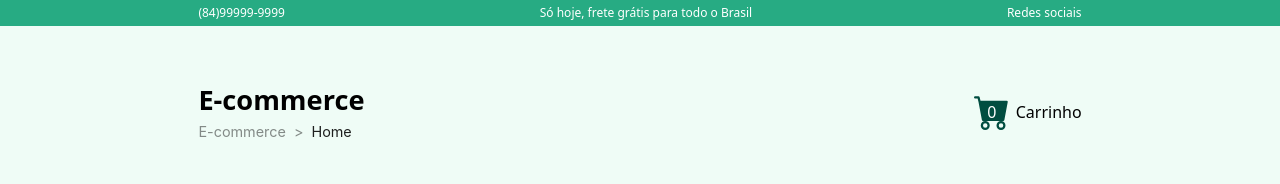
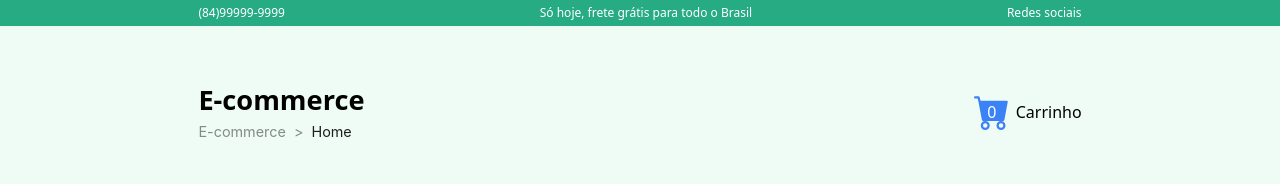
Before and after one commit to lucasptcastro/e-commerce, a Next.js app: page / in a window 1280 px wide. Shown: the top 184 px of the page. Built offline with nearby package versions, Linux system fonts and the light colour scheme.

Commit message:
🌈 style: styled trash icon

```diff
--- a/src/components/Header/index.tsx
+++ b/src/components/Header/index.tsx
@@ -46,10 +46,7 @@ const Index: React.FC<IHome> = (props) => {
         <Link href="/carrinho" className="flex flex-row items-center gap-[3vh]">
           <div className="flex justify-center items-center text-center">
             {/* Icon */}
-            <BsFillCartFill
-              className="absolute text-4xl responsive:text-[200%]"
-              color="#014D40"
-            />
+            <BsFillCartFill className="absolute text-4xl responsive:text-[200%] text-textBlue" />
 
             {/* Car with counter */}
             <span className="absolute text-[100%] text-white responsive:text-[80%]">
```
